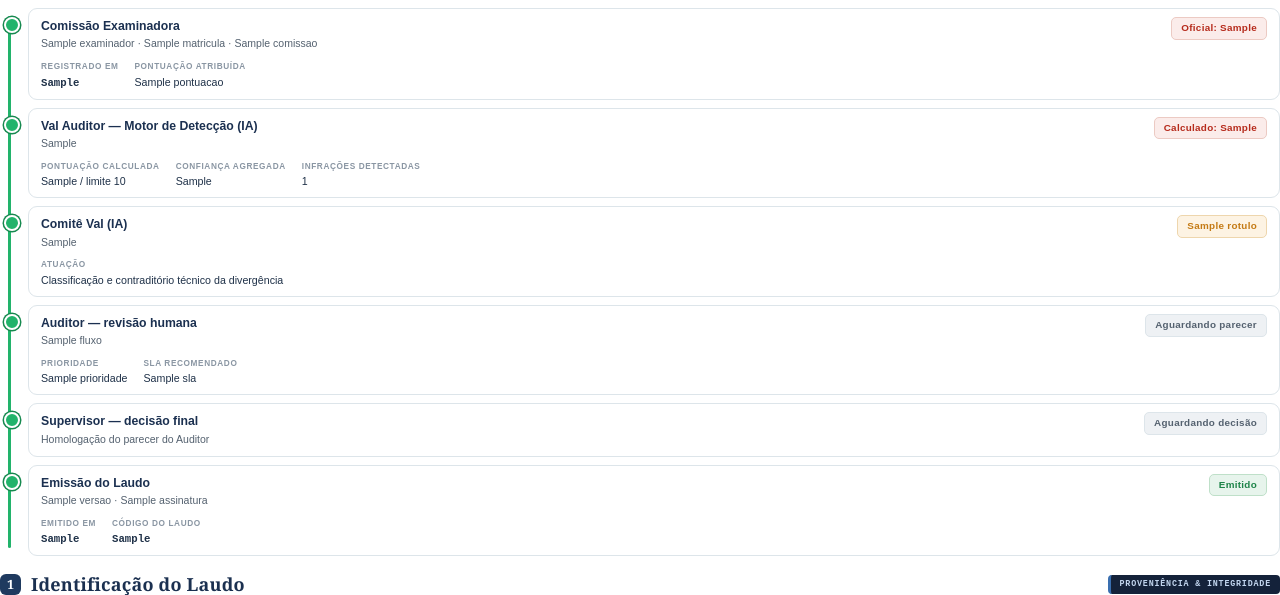
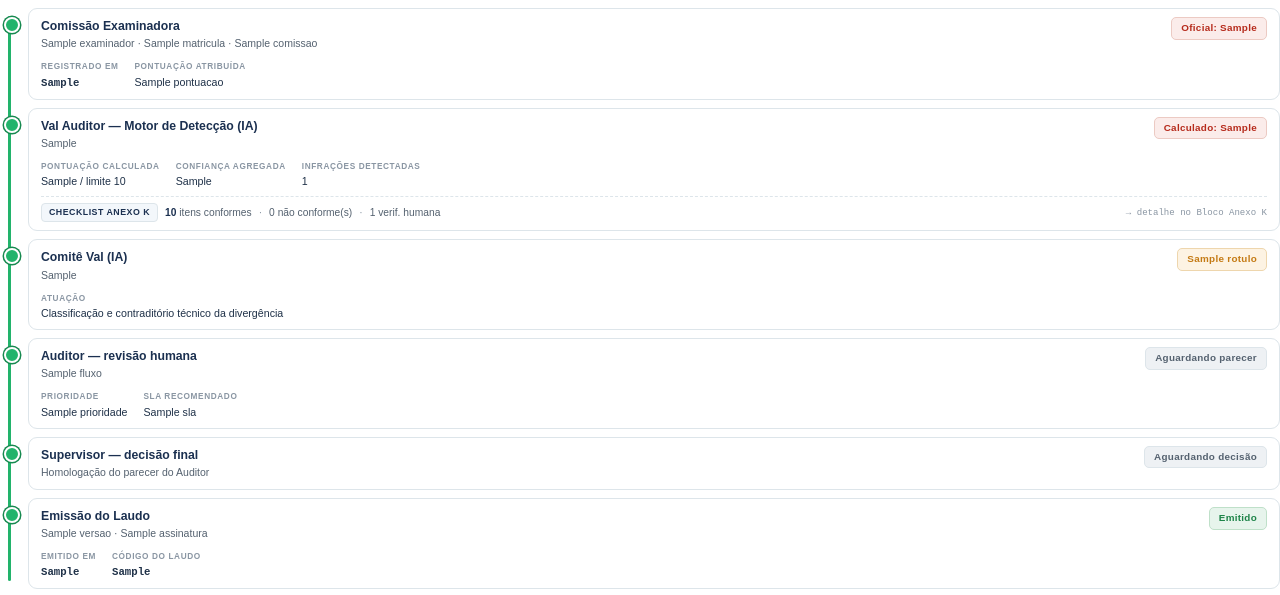
Before and after one commit to lbigor/valbot-api, a Python web app: template src/reporting/templates/laudo_v2.html in a window 1280 px wide. Shown: the part 285-880 px from the top of the page. Run offline with Jinja, Linux system fonts and the light colour scheme; the template is opened without the code that fills it: most values are stand-ins (such as "Sample title", 1, 10 or a date in 2020).

Commit message:
fix(reporting): aponta o Checklist Anexo K dentro do no Val Auditor no resumo
O Anexo K (conformidade procedimental apurada pelo Val Auditor) passa a ser
referenciado no no 'Val Auditor' da timeline-resumo da 1a pagina: indicador
N de 12 conformes + nao-conformes + verif. humana, badge de escalonamento ao
auditor quando aplicavel, e ponteiro para o bloco Anexo K. Cabecalho do laudo
(capa + faixa de metadados) mantido intacto com as informacoes atuais.
Vincula so a checklist_anexo_k (sem mudanca no Python; deterministico).

Co-Authored-By: Claude Opus 4.8 (1M context) <noreply@anthropic.com>

```diff
--- a/src/reporting/templates/laudo_v2.html
+++ b/src/reporting/templates/laudo_v2.html
@@ -397,6 +397,16 @@
   .res-badge.div{ background:var(--amber-bg); color:var(--amber); border:1px solid var(--amber-bd); }
   .res-badge.wait{ background:#eef1f4; color:var(--slate); border:1px solid var(--line); }
   .res-badge.ok{ background:var(--green-bg); color:var(--green); border:1px solid #bfe0c9; }
+  /* checklist Anexo K apontado dentro do nó Val Auditor */
+  .ck-inline{ margin-top:7px; padding-top:6px; border-top:1px dashed var(--line);
+    display:flex; align-items:center; gap:7px; flex-wrap:wrap; font-size:7.7pt; color:var(--slate); }
+  .ck-inline .ck-tag{ background:var(--g-50); color:var(--g-800); font-weight:700; font-size:6.6pt;
+    letter-spacing:.5px; text-transform:uppercase; padding:2px 7px; border-radius:4px; border:1px solid var(--line); }
+  .ck-inline .ck-ind b{ color:var(--g-800); }
+  .ck-inline .ck-sep{ color:var(--muted); }
+  .ck-inline .ck-esc{ background:var(--amber-bg); color:var(--amber); border:1px solid var(--amber-bd);
+    font-weight:800; font-size:6.6pt; letter-spacing:.4px; padding:2px 7px; border-radius:4px; }
+  .ck-inline .ck-ref{ margin-left:auto; font-family:"Courier New",monospace; font-size:6.8pt; color:var(--muted); }
 </style>
 </head>
 <body>
@@ -456,6 +466,17 @@
       <span><span class="k">Pontuação calculada</span><br>{{ b2_sumario.pontuacao_calculada if b2_sumario.pontuacao_calculada is not none else '—' }} / limite {{ b2_sumario.limite }}</span>
       <span><span class="k">Confiança agregada</span><br>{{ b5_resultado_calculado.confianca_agregada }}</span>
       <span><span class="k">Infrações detectadas</span><br>{{ b5_resultado_calculado.num_infracoes }}</span>
+    </div>
+    {# Checklist Anexo K — conformidade procedimental apurada pelo Val Auditor #}
+    <div class="ck-inline">
+      <span class="ck-tag">Checklist Anexo K</span>
+      <span class="ck-ind"><b>{{ checklist_anexo_k.indicador }}</b> itens conformes</span>
+      <span class="ck-sep">·</span>
+      <span>{{ checklist_anexo_k.itens | selectattr('veredito','equalto','nao') | list | length }} não conforme(s)</span>
+      <span class="ck-sep">·</span>
+      <span>{{ (checklist_anexo_k.itens | length) - (checklist_anexo_k.itens | selectattr('veredito','equalto','sim') | list | length) - (checklist_anexo_k.itens | selectattr('veredito','equalto','nao') | list | length) }} verif. humana</span>
+      {% if checklist_anexo_k.escalou_auditor %}<span class="ck-esc">ESCALADO AO AUDITOR</span>{% endif %}
+      <span class="ck-ref">→ detalhe no Bloco Anexo K</span>
     </div>
   </div></div>
   <div class="evnode"><div class="evcard">
```
